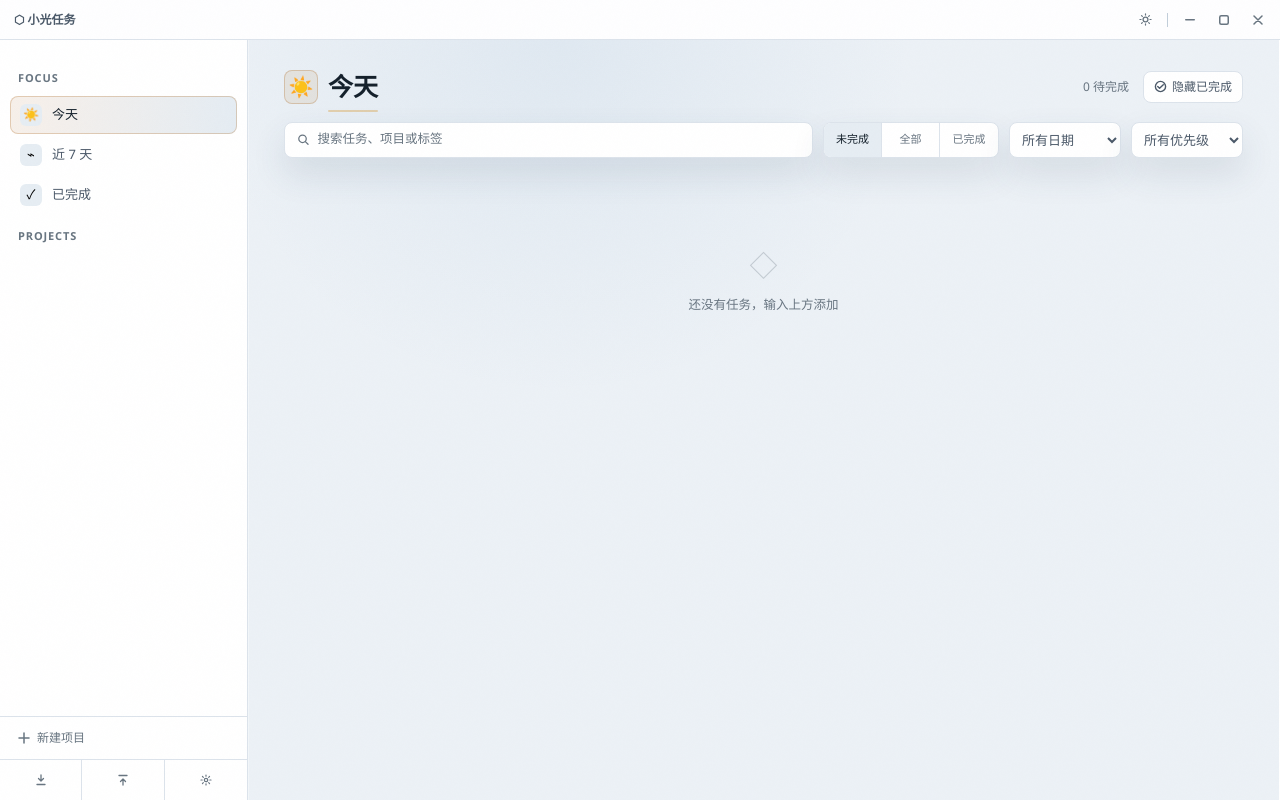
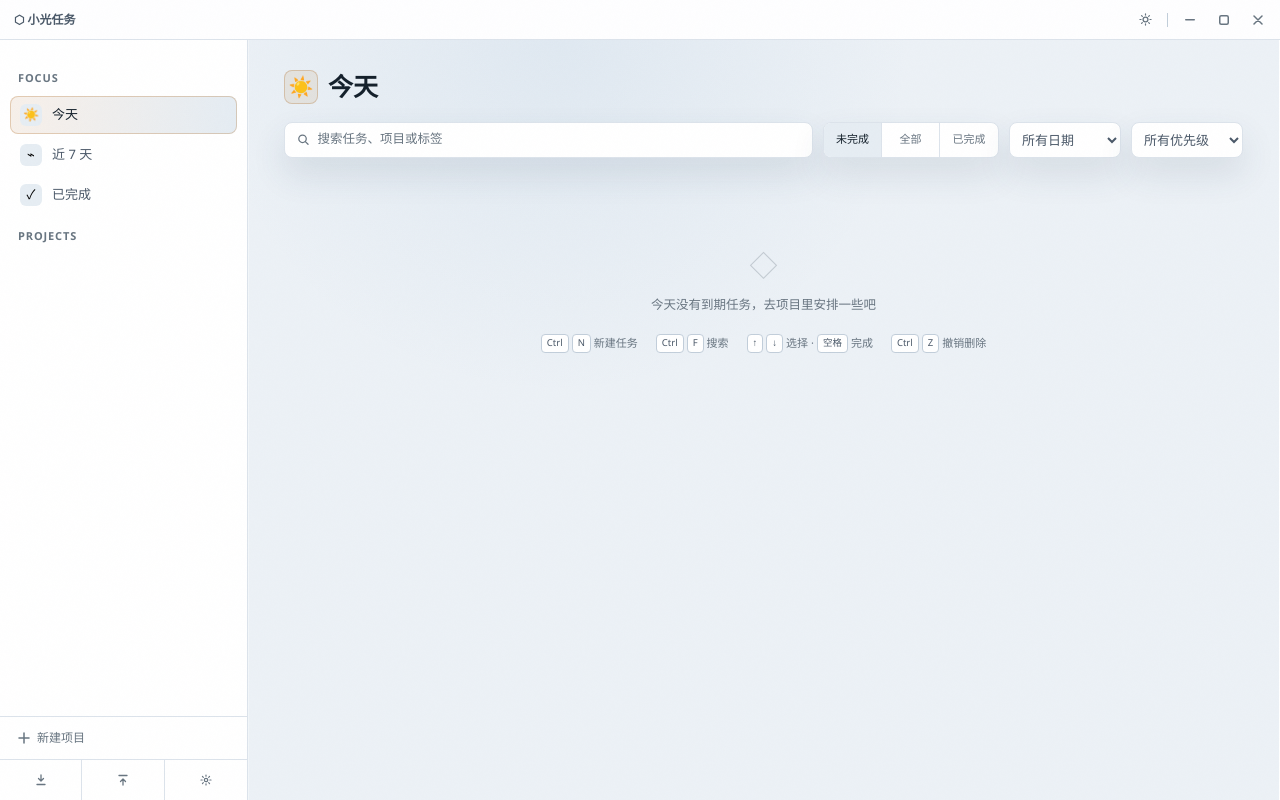
Before and after one commit to ZED-rgy/TaskFlow, a Vue app: page / in a window 1280 px wide. Both pictures are taken after a click on the button "☀️ 今天". Built offline with nearby package versions, Linux system fonts and the light colour scheme.

Commit message:
界面：头部改进度环并去掉冗余的隐藏已完成开关与游离进度条；空状态加快捷键提示；全部完成时轻量彩带庆祝

```diff
--- a/src/components/TaskList.vue
+++ b/src/components/TaskList.vue
@@ -85,7 +85,30 @@ const totalCount = computed(() =>
   props.tasks.filter(t => !t.parentId).length
 )
 
-const showCompleted = ref(true)
+// ── 全部完成庆祝（轻量彩带，每个视图一次性触发）─────────
+const celebrating = ref(false)
+let celebrateTimer = null
+const CONFETTI_COLORS = ['#D4922A', '#5B8EC0', '#5E9E72', '#9B6CC8', '#C0504A']
+const confettiPieces = Array.from({ length: 18 }, (_, i) => ({
+  id: i,
+  left: 8 + Math.random() * 84,
+  delay: Math.random() * .25,
+  duration: .9 + Math.random() * .7,
+  color: CONFETTI_COLORS[i % CONFETTI_COLORS.length],
+  tilt: Math.random() * 360,
+}))
+
+const openRootCount = computed(() =>
+  props.tasks.filter(t => !t.parentId && !t.completed).length
+)
+
+watch(openRootCount, (now, prev) => {
+  if (prev > 0 && now === 0 && totalCount.value > 0) {
+    celebrating.value = true
+    if (celebrateTimer) clearTimeout(celebrateTimer)
+    celebrateTimer = setTimeout(() => { celebrating.value = false }, 1800)
+  }
+})
 
 // ── 今天视图分区：已逾期 / 今天 ─────────────────────────
 function isOverdueTask(task) {
@@ -113,11 +136,7 @@ function postponeAllOverdue() {
   }
 }
 
-const visibleTasks = computed(() =>
-  showCompleted.value || statusFilter.value !== 'all'
-    ? rootTasks.value
-    : rootTasks.value.filter(t => !t.completed)
-)
+const visibleTasks = computed(() => rootTasks.value)
 
 // ── Add task ──────────────────────────────────────────
 const addInput    = ref(null)
@@ -302,7 +321,7 @@ watch(() => props.project.id, () => {
   scheduleSortableRefresh()
 })
 
-watch([searchQuery, statusFilter, dueFilter, priorityFilter, showCompleted, visibleTaskSignature], () => {
+watch([searchQuery, statusFilter, dueFilter, priorityFilter, visibleTaskSignature], () => {
   scheduleSortableRefresh()
 })
 
@@ -330,20 +349,19 @@ onUnmounted(() => {
           {{ project.name }}
         </h1>
       </div>
-      <div class="header-right">
-        <span class="task-stat">{{ totalCount - completedCount }} 待完成</span>
-        <button
-          class="toggle-completed"
-          :class="{ active: showCompleted }"
-          @click="showCompleted = !showCompleted"
-          :title="showCompleted ? '隐藏已完成' : '显示已完成'"
-        >
-          <svg width="13" height="13" viewBox="0 0 14 14" fill="none">
-            <circle cx="7" cy="7" r="5.5" stroke="currentColor" stroke-width="1.5"/>
-            <path d="M4 7l2 2 4-4" stroke="currentColor" stroke-width="1.5" stroke-linecap="round" stroke-linejoin="round"/>
-          </svg>
-          {{ showCompleted ? '隐藏已完成' : '显示已完成' }}
-        </button>
+      <div class="header-right" v-if="totalCount > 0">
+        <svg class="progress-ring" width="26" height="26" viewBox="0 0 26 26" :title="`已完成 ${completedCount}/${totalCount}`">
+          <circle cx="13" cy="13" r="10.5" fill="none" stroke="var(--bg-elevated)" stroke-width="3"/>
+          <circle
+            cx="13" cy="13" r="10.5" fill="none"
+            :stroke="project.color" stroke-width="3" stroke-linecap="round"
+            :stroke-dasharray="2 * Math.PI * 10.5"
+            :stroke-dashoffset="2 * Math.PI * 10.5 * (1 - completedCount / totalCount)"
+            transform="rotate(-90 13 13)"
+            style="transition: stroke-dashoffset .45s ease"
+          />
+        </svg>
+        <span class="task-stat">{{ completedCount }}/{{ totalCount }} 已完成</span>
       </div>
     </div>
 
@@ -372,17 +390,6 @@ onUnmounted(() => {
         <option value="normal">普通</option>
         <option value="low">低优先级</option>
       </select>
-    </div>
-
-    <!-- Progress bar -->
-    <div class="progress-track" v-if="totalCount > 0">
-      <div
-        class="progress-fill"
-        :style="{
-          width: (completedCount / totalCount * 100) + '%',
-          background: project.color
-        }"
-      />
     </div>
 
     <!-- Add task input -->
@@ -476,8 +483,33 @@ onUnmounted(() => {
 
       <!-- Empty state -->
       <div v-if="visibleTasks.length === 0" class="list-empty">
-        <div class="empty-glyph">◇</div>
-        <p>{{ searchQuery ? '没有匹配的任务' : (showCompleted || completedCount === 0 ? '还没有任务，输入上方添加' : '所有任务已完成 ✓') }}</p>
+        <div class="empty-glyph">{{ searchQuery ? '◇' : (completedCount > 0 && statusFilter === 'open' ? '☀' : '◇') }}</div>
+        <p v-if="searchQuery">没有匹配的任务</p>
+        <p v-else-if="completedCount > 0 && statusFilter === 'open'">今日事今日毕，全部完成 ✓</p>
+        <p v-else-if="project.id === 'today'">今天没有到期任务，去项目里安排一些吧</p>
+        <p v-else>还没有任务，输入上方添加</p>
+        <div v-if="!searchQuery" class="empty-hints">
+          <span class="hint-item"><kbd>Ctrl</kbd><kbd>N</kbd> 新建任务</span>
+          <span class="hint-item"><kbd>Ctrl</kbd><kbd>F</kbd> 搜索</span>
+          <span class="hint-item"><kbd>↑</kbd><kbd>↓</kbd> 选择 · <kbd>空格</kbd> 完成</span>
+          <span class="hint-item"><kbd>Ctrl</kbd><kbd>Z</kbd> 撤销删除</span>
+        </div>
+      </div>
+
+      <!-- 全部完成庆祝 -->
+      <div v-if="celebrating" class="confetti-layer" aria-hidden="true">
+        <span
+          v-for="piece in confettiPieces"
+          :key="piece.id"
+          class="confetti"
+          :style="{
+            left: piece.left + '%',
+            background: piece.color,
+            animationDelay: piece.delay + 's',
+            animationDuration: piece.duration + 's',
+            transform: `rotate(${piece.tilt}deg)`,
+          }"
+        />
       </div>
     </div>
 
@@ -525,17 +557,6 @@ onUnmounted(() => {
   letter-spacing: 0;
   position: relative;
 }
-.project-title::after {
-  content: '';
-  position: absolute;
-  left: 0; bottom: -6px;
-  width: min(100%, 128px);
-  height: 2px;
-  background: var(--proj-color, var(--accent));
-  opacity: .35;
-  border-radius: 1px;
-}
-
 .header-right {
   display: flex;
   align-items: center;
@@ -545,19 +566,6 @@ onUnmounted(() => {
   font-size: 12px;
   color: var(--text-muted);
 }
-.toggle-completed {
-  display: flex;
-  align-items: center;
-  gap: 5px;
-  font-size: 12px;
-  color: var(--text-muted);
-  padding: 6px 10px;
-  border-radius: var(--radius);
-  border: 1px solid transparent;
-  transition: color .1s, background .1s, border-color .1s;
-}
-.toggle-completed:hover,
-.toggle-completed.active { color: var(--text-secondary); background: var(--bg-surface); border-color: var(--border); }
 
 .filter-bar {
   display: grid;
@@ -620,21 +628,7 @@ onUnmounted(() => {
   box-shadow: var(--shadow-soft);
 }
 
-/* Progress */
-.progress-track {
-  height: 2px;
-  background: var(--bg-elevated);
-  margin: 0 36px;
-  border-radius: 1px;
-  overflow: hidden;
-  flex-shrink: 0;
-}
-.progress-fill {
-  height: 100%;
-  border-radius: 1px;
-  transition: width .4s ease;
-  opacity: .7;
-}
+.progress-ring { flex-shrink: 0; }
 
 /* Add task */
 .add-task-bar {
@@ -759,6 +753,7 @@ onUnmounted(() => {
   flex: 1;
   overflow-y: auto;
   padding: 12px 28px 28px;
+  position: relative;
 }
 .task-items {
   display: flex;
@@ -809,6 +804,55 @@ onUnmounted(() => {
 :deep(.task-ghost)    { opacity: .3; }
 :deep(.task-chosen)   { cursor: grabbing; }
 
+/* 空状态快捷键提示 */
+.empty-hints {
+  display: flex;
+  flex-wrap: wrap;
+  justify-content: center;
+  gap: 8px 18px;
+  margin-top: 10px;
+}
+.hint-item {
+  font-size: 11px;
+  color: var(--text-muted);
+  display: flex;
+  align-items: center;
+  gap: 3px;
+}
+.hint-item kbd {
+  font-family: var(--font-mono);
+  font-size: 9.5px;
+  padding: 1px 5px;
+  border-radius: 4px;
+  border: 1px solid var(--border-strong);
+  background: var(--bg-surface);
+  color: var(--text-secondary);
+}
+
+/* 全清彩带 */
+.confetti-layer {
+  position: absolute;
+  inset: 0;
+  overflow: hidden;
+  pointer-events: none;
+}
+.confetti {
+  position: absolute;
+  top: -12px;
+  width: 7px;
+  height: 11px;
+  border-radius: 2px;
+  opacity: 0;
+  animation-name: confetti-fall;
+  animation-timing-function: ease-in;
+  animation-fill-mode: forwards;
+}
+@keyframes confetti-fall {
+  0%   { opacity: 0; transform: translateY(0) rotate(0deg); }
+  8%   { opacity: .95; }
+  100% { opacity: 0; transform: translateY(72vh) rotate(280deg); }
+}
+
 /* Empty state */
 .list-empty {
   display: flex;
@@ -838,9 +882,6 @@ onUnmounted(() => {
   .filter-select {
     min-width: 0;
   }
-  .progress-track {
-    margin: 0 24px;
-  }
   .add-task-bar {
     padding: 12px 24px;
   }
```
